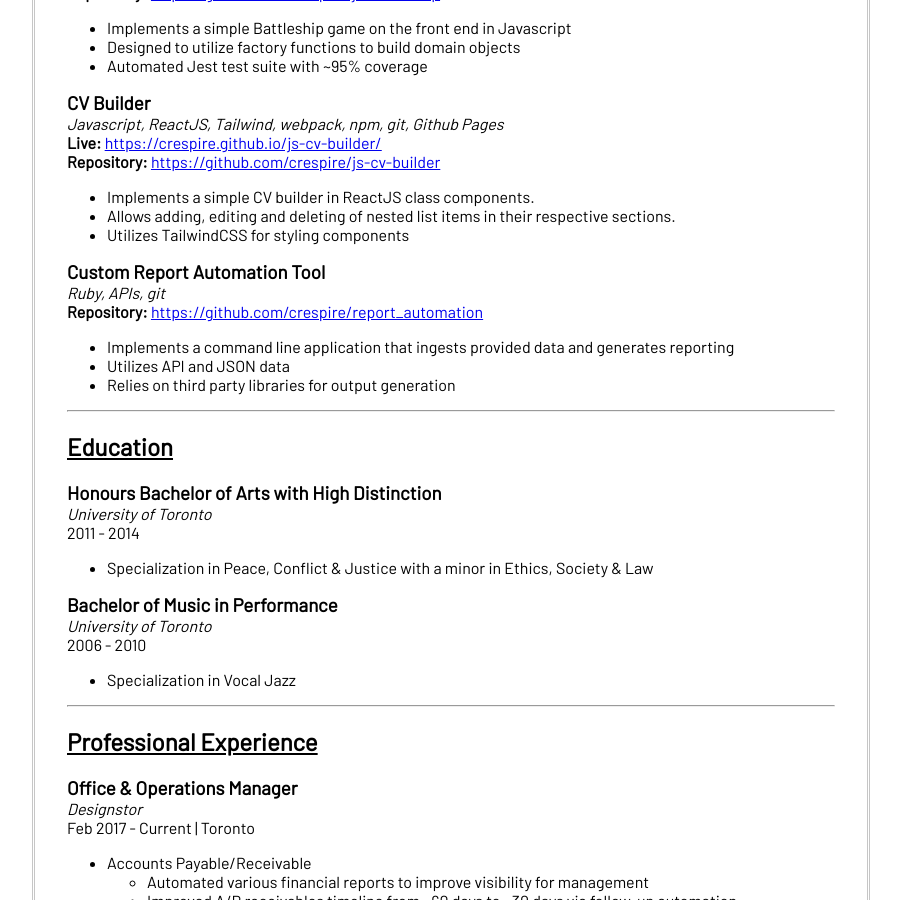
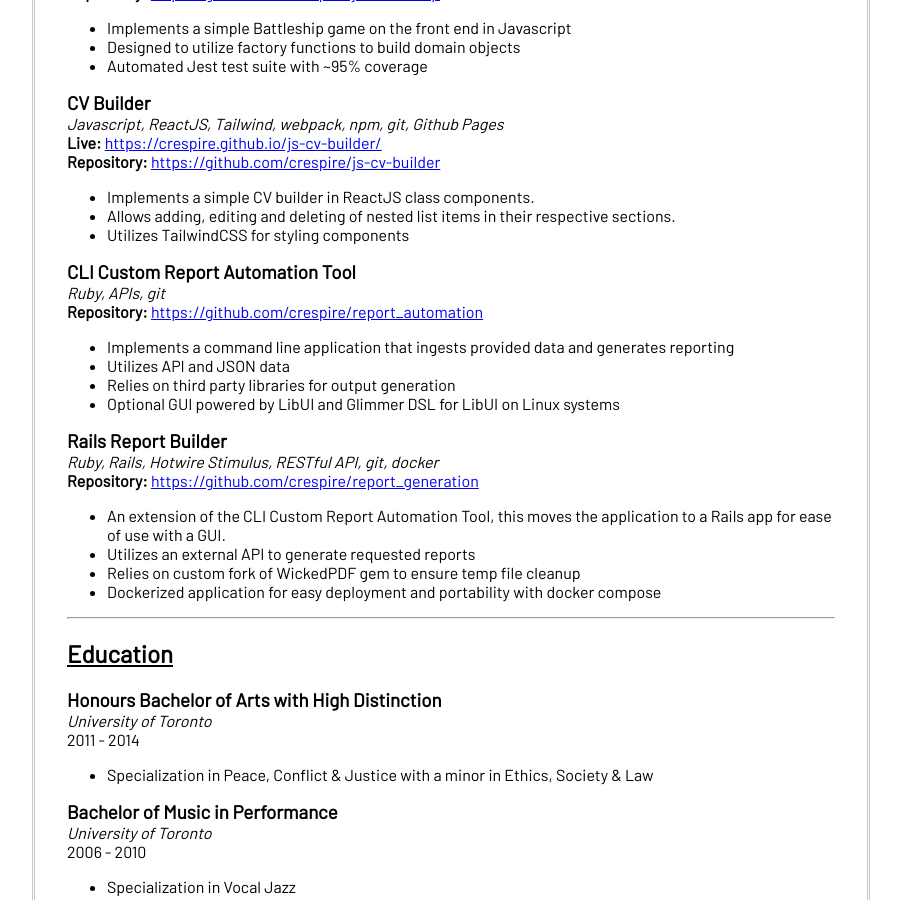
Before and after one commit to crespire/crespire, a Jekyll site: the page built from resume.md, in a window 1280 px wide and 900 px high, scrolled down 2125 px. Shown: the whole window, without its empty margins (189-1090 px from the left). Built offline with Jekyll 4.4.1, drawn with Linux system fonts in a browser that asks for light colours; our own code applies the rules of GitHub Pages for plain Markdown files.

Commit message:
feat: add Rails report app to resume

```diff
--- a/resume.md
+++ b/resume.md
@@ -107,12 +107,21 @@ _Javascript, ReactJS, Tailwind, webpack, npm, git, Github Pages_
 * Allows adding, editing and deleting of nested list items in their respective sections.
 * Utilizes TailwindCSS for styling components
 
-### Custom Report Automation Tool
+### CLI Custom Report Automation Tool
 _Ruby, APIs, git_
 **Repository:** [https://github.com/crespire/report_automation](https://github.com/crespire/report_automation)
 * Implements a command line application that ingests provided data and generates reporting
 * Utilizes API and JSON data
 * Relies on third party libraries for output generation
+* Optional GUI powered by LibUI and Glimmer DSL for LibUI on Linux systems
+
+### Rails Report Builder
+_Ruby, Rails, Hotwire Stimulus, RESTful API, git, docker_
+**Repository:** [https://github.com/crespire/report_generation](https://github.com/crespire/report_generation)
+* An extension of the CLI Custom Report Automation Tool, this moves the application to a Rails app for ease of use with a GUI.
+* Utilizes an external API to generate requested reports
+* Relies on custom fork of WickedPDF gem to ensure temp file cleanup
+* Dockerized application for easy deployment and portability with docker compose
 
 ---
 
```
